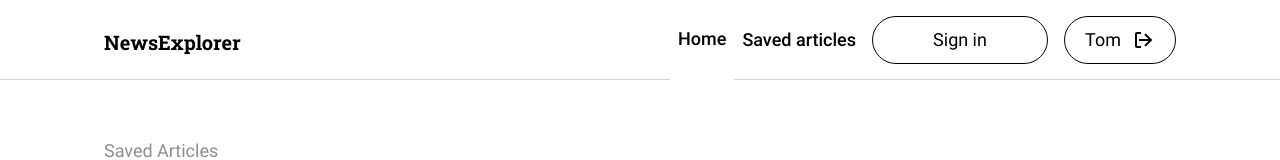
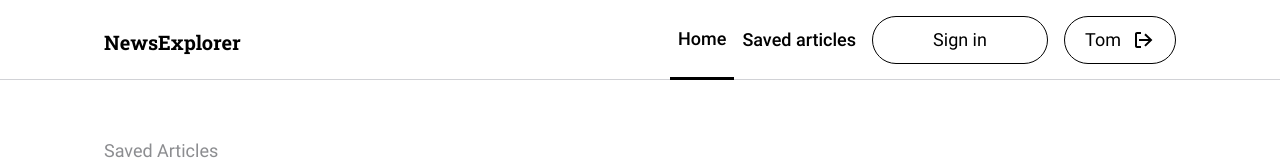
Before and after one commit to sayus2884/news-explorer-frontend, a React (Create React App) app: page /saved-news in a window 1280 px wide. Shown: the top 160 px of the page. Built offline with nearby package versions, Linux system fonts and the light colour scheme.

Commit message:
style: change active color respectively

```diff
--- a/src/blocks/form/__submit-button/_inactive/form__submit-button_inactive.css
+++ b/src/blocks/form/__submit-button/_inactive/form__submit-button_inactive.css
@@ -1,7 +1,7 @@
 .form__submit-button_inactive {
-  background-color: white;
+  background-color: #E6E8EB;
   opacity: 1;
-  border: 1px solid rgba(0,0,0,0.2);
-  color: rgba(0,0,0,0.2);
+  border: none;
+  color: #B6BCBF;
   pointer-events: none;
 }
--- a/src/components/Navigation/Navigation.css
+++ b/src/components/Navigation/Navigation.css
@@ -54,7 +54,7 @@
   border-bottom: solid 3px white;
 }
 
-.active_theme_dark {
+.navigation__link-container_active_theme_white {
   border-bottom: solid 3px black;
 }
 
--- a/src/components/Navigation/Navigation.js
+++ b/src/components/Navigation/Navigation.js
@@ -3,13 +3,19 @@ import { withRouter, useLocation, Link } from 'react-router-dom';
 import { ReactComponent as Icon } from '../../images/logout.svg';
 
 function Navigation({ isSavedNews }) {
+
+  const activeStyle = isSavedNews ?
+    "navigation__link-container_active_theme_white"
+    : "navigation__link-container_active";
+
+
   return (
     <div className={`navigation ${isSavedNews && 'navigation_theme_white'}`}>
       <div className="navigation__container">
         <div className="navigation__logo">NewsExplorer</div>
 
         <ul className="navigation__links">
-          <li className="navigation__link-container navigation__link-container_active">
+          <li className={`navigation__link-container ${activeStyle}`}>
             <Link to="/" className={`navigation__link ${isSavedNews && 'navigation__link_theme_white'}`}>Home</Link>
           </li>
           <li className="navigation__link-container">
```
